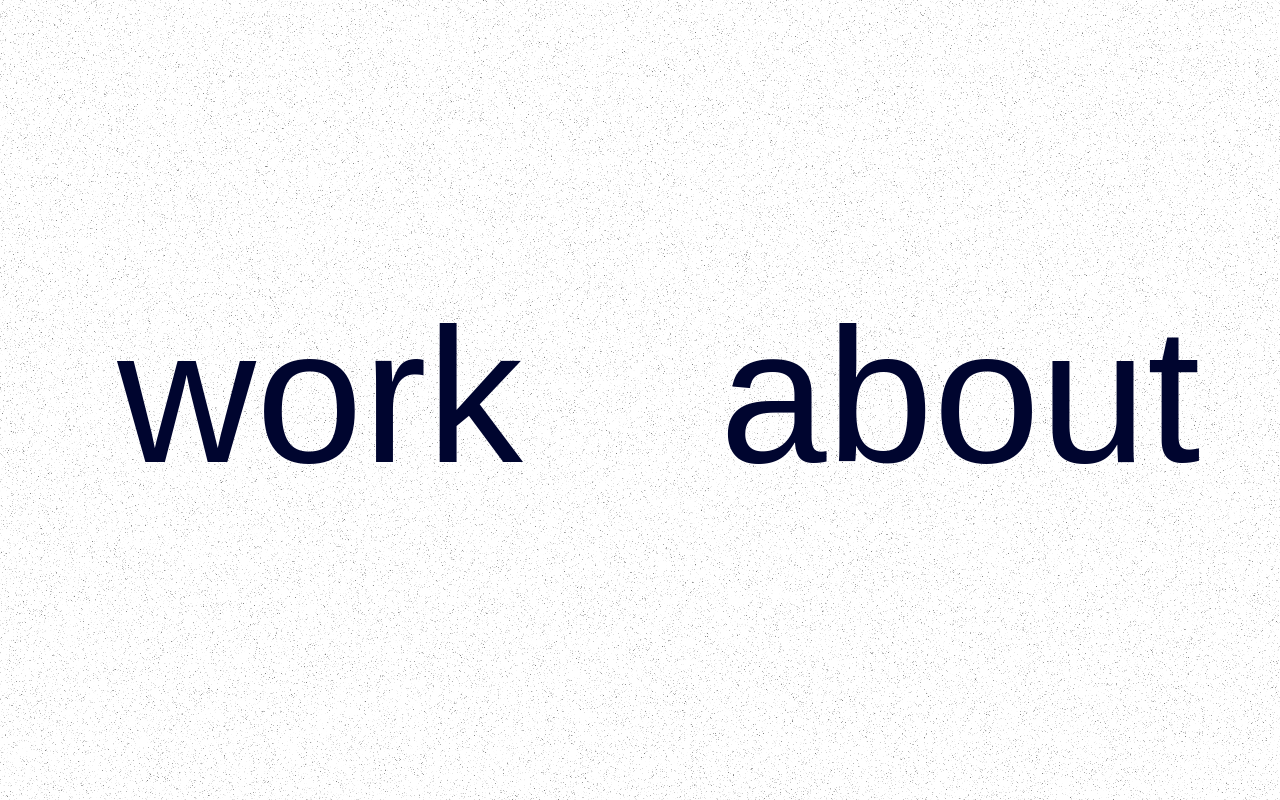
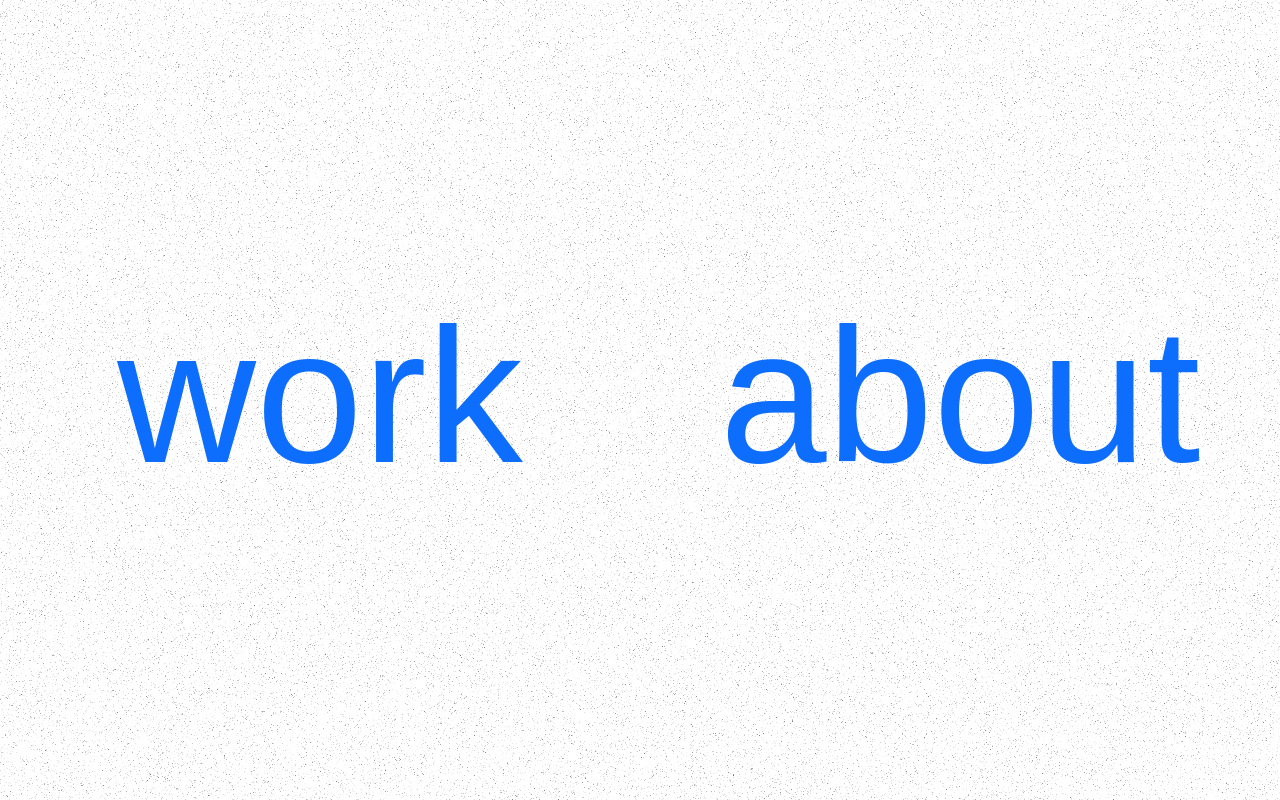
Before and after one commit to PeadarJB/Barba-practice, a website: page src/home.html in a window 1280 px wide. Drawn offline with nearby package versions, Linux system fonts and the light colour scheme; files that its build step writes are made by us from their sources; files whose address does not match are found by name; a web font is replaced by a local one.

```diff
--- a/src/home.html
+++ b/src/home.html
@@ -5,7 +5,6 @@
     <meta http-equiv="X-UA-Compatible" content="IE=edge">
     <meta name="viewport" content="width=device-width, initial-scale=1.0">
     <link rel="stylesheet" href="assets/app.css">
-    <link rel="stylesheet" href="/transitions.css">
     <link href="https://cdn.jsdelivr.net/npm/bootstrap@5.3.0-alpha1/dist/css/bootstrap.min.css" rel="stylesheet" integrity="sha384-GLhlTQ8iRABdZLl6O3oVMWSktQOp6b7In1Zl3/Jr59b6EGGoI1aFkw7cmDA6j6gD" crossorigin="anonymous">
     <link rel="preconnect" href="https://fonts.googleapis.com">
     <link rel="preconnect" href="https://fonts.googleapis.com">
@@ -21,10 +20,10 @@
         <section class="transition">
             <div class="landing-container">
                <div class="landing-container-item">
-                   <h1><span class="h-15rem"><a href="/work.html" class="text-decoration-none home-link">work</a></span></h1></a>
+                   <h1><span class="h-15rem"><a href="/work.html" class="text-decoration-none">work</a></span></h1></a>
                </div>
                <div class="landing-container-item">
-                   <h1 class="h-15rem"><span><a href="/about.html" class="text-decoration-none home-link">about</a></span></h1>
+                   <h1 class="h-15rem"><span><a href="/about.html" class="text-decoration-none">about</a></span></h1>
             </div>
         </section>
 
```
